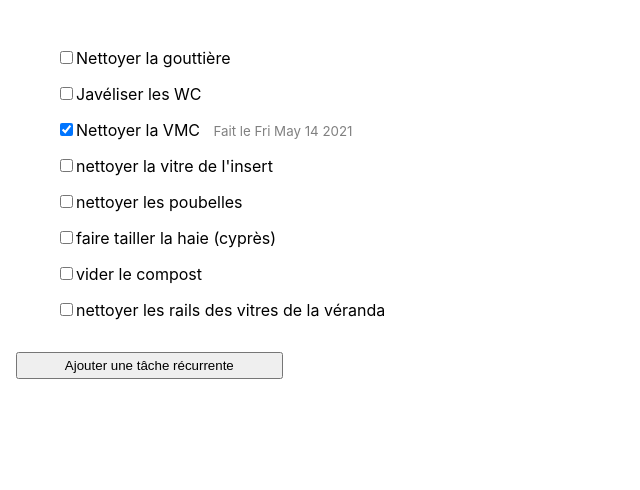
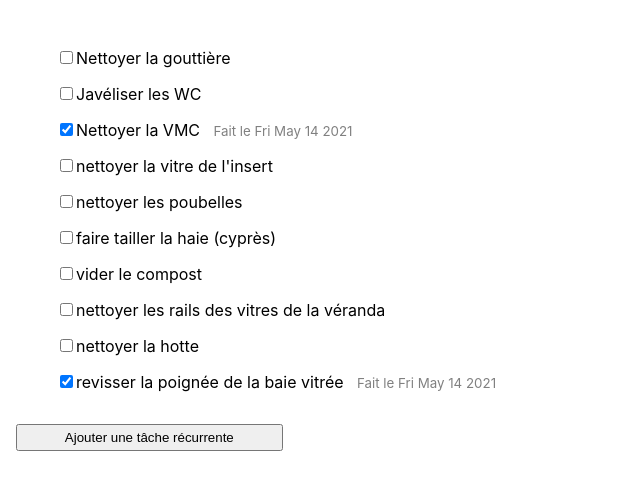
Before and after one commit to taichoup/yearly-to-do-app, a React (Create React App) app: page / in a window 1280 px wide. Shown: the top 490 px of the page, without its empty margins (0-640 px from the left). Built offline with nearby package versions, Linux system fonts and the light colour scheme.

Commit message:
add a task

```diff
--- a/src/components/App.tsx
+++ b/src/components/App.tsx
@@ -47,6 +47,16 @@ const toDosExampleSet: YearlyToDo[] = [
   {
     displayName: 'nettoyer les rails des vitres de la véranda',
     done: false,
+  },
+  {
+    displayName: 'nettoyer la hotte',
+    done: false,
+  },
+  {
+    displayName: 'revisser la poignée de la baie vitrée',
+    done: true,
+    dateDone: 1621034001000,
+    doneBy: 'Manu'
   }
 ];
 
```
